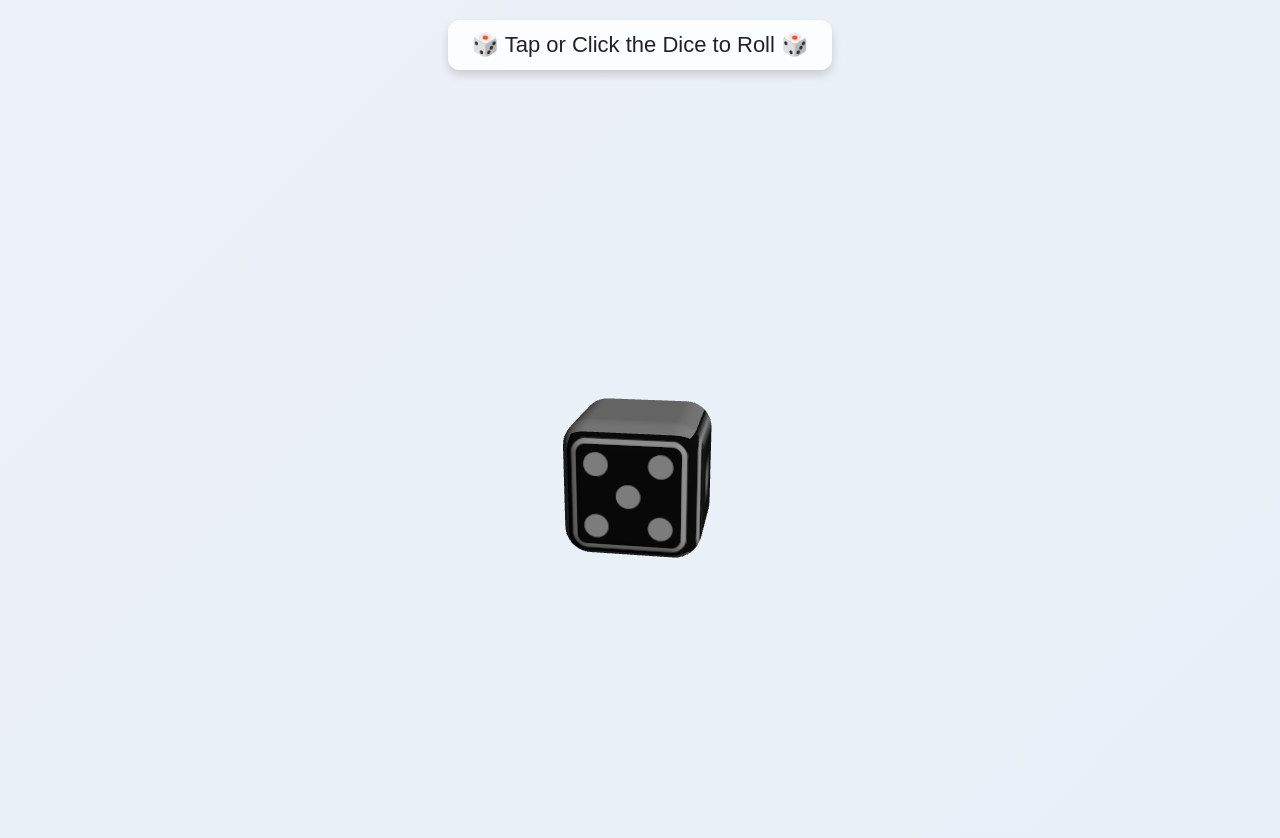
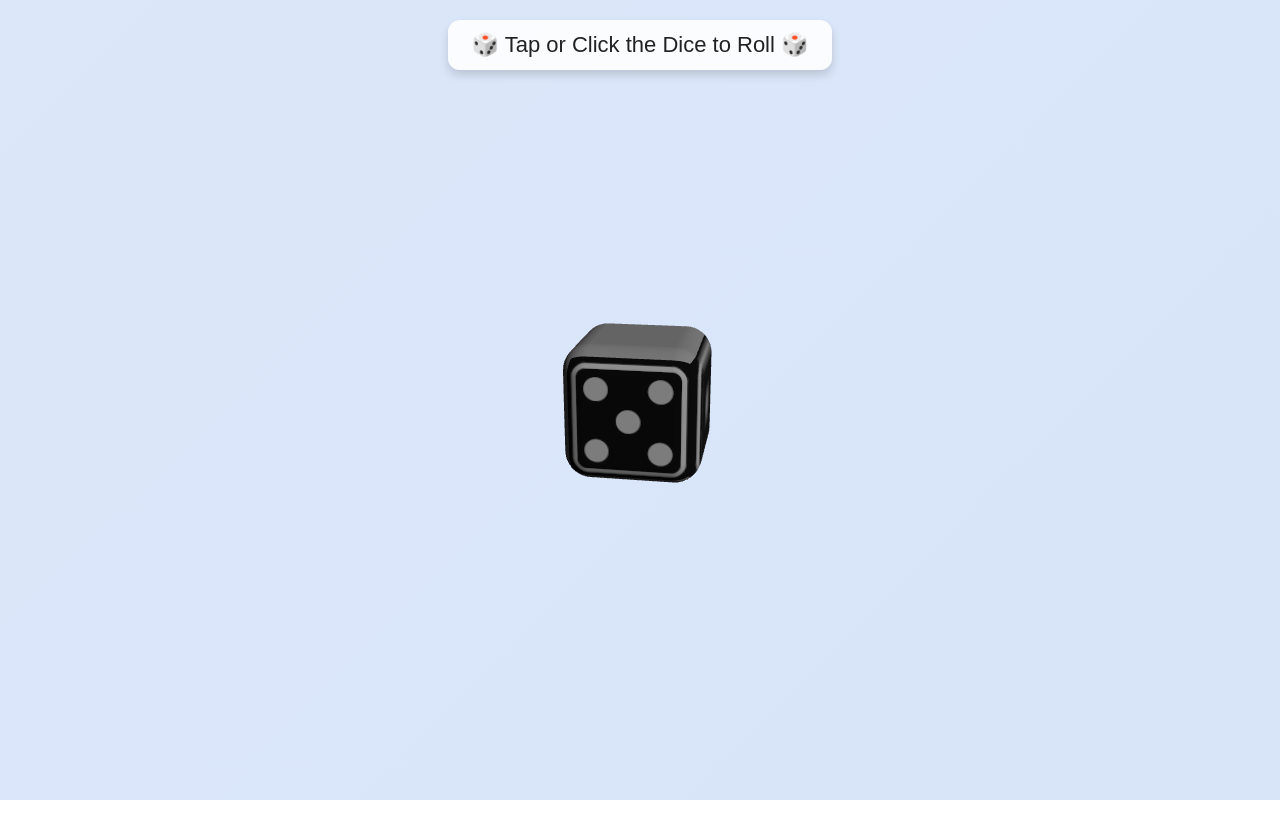
Before and after one commit to workforharmony/digital-dice, a plain HTML site: page index.html in a window 1280 px wide. After the commit the page ends 800 px from the top, so only its background shows below. Drawn offline with nearby package versions, Linux system fonts and the light colour scheme; animation ran at ten frames a second.

Commit message:
Update index.html

```diff
--- a/index.html
+++ b/index.html
@@ -21,14 +21,16 @@
       align-items: center;
       justify-content: center;
       height: 100vh;
-      background: linear-gradient(135deg, #f0f4f8, #dde8f7);
+      background: linear-gradient(135deg, #e0eafc, #cfdef3);
       background-size: 400% 400%;
       animation: subtleBackground 15s infinite alternate ease-in-out;
     }
+
     @keyframes subtleBackground {
-      0% { background-position: 0% 0%; }
-      100% { background-position: 100% 100%; }
+      0% { background-position: 0% 50%; }
+      100% { background-position: 100% 50%; }
     }
+
     #instructions {
       position: absolute;
       top: 20px;
@@ -41,7 +43,9 @@
       font-family: 'Arial', sans-serif;
       box-shadow: 0px 5px 10px rgba(0, 0, 0, 0.15);
       transition: all 0.3s ease-in-out;
+      z-index: 1;
     }
+
     @media (max-width: 768px) {
       #instructions {
         font-size: 18px;
@@ -49,11 +53,22 @@
         top: 12px;
       }
     }
+
+    /* Ensure the Three.js canvas fills the viewport */
+    canvas {
+      position: fixed;
+      top: 0;
+      left: 0;
+      width: 100vw;
+      height: 100vh;
+      z-index: -1;
+    }
   </style>
 </head>
 <body>
   <div id="instructions">🎲 Tap or Click the Dice to Roll 🎲</div>
-  <canvas id="diceCanvas"></canvas>
+  <!-- Remove any hard-coded canvas element if not needed -->
+  <!-- <canvas id="diceCanvas"></canvas> -->
   <!-- Load dice.js as a module -->
   <script type="module" src="./dice.js"></script>
 </body>
```
